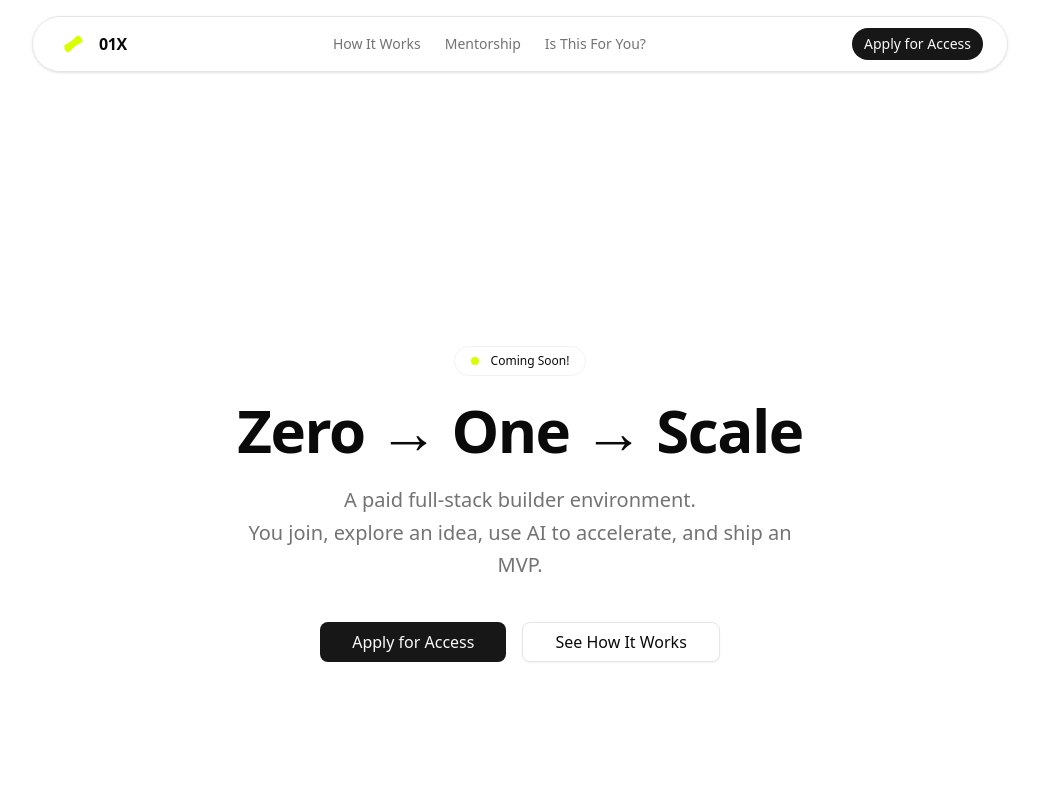
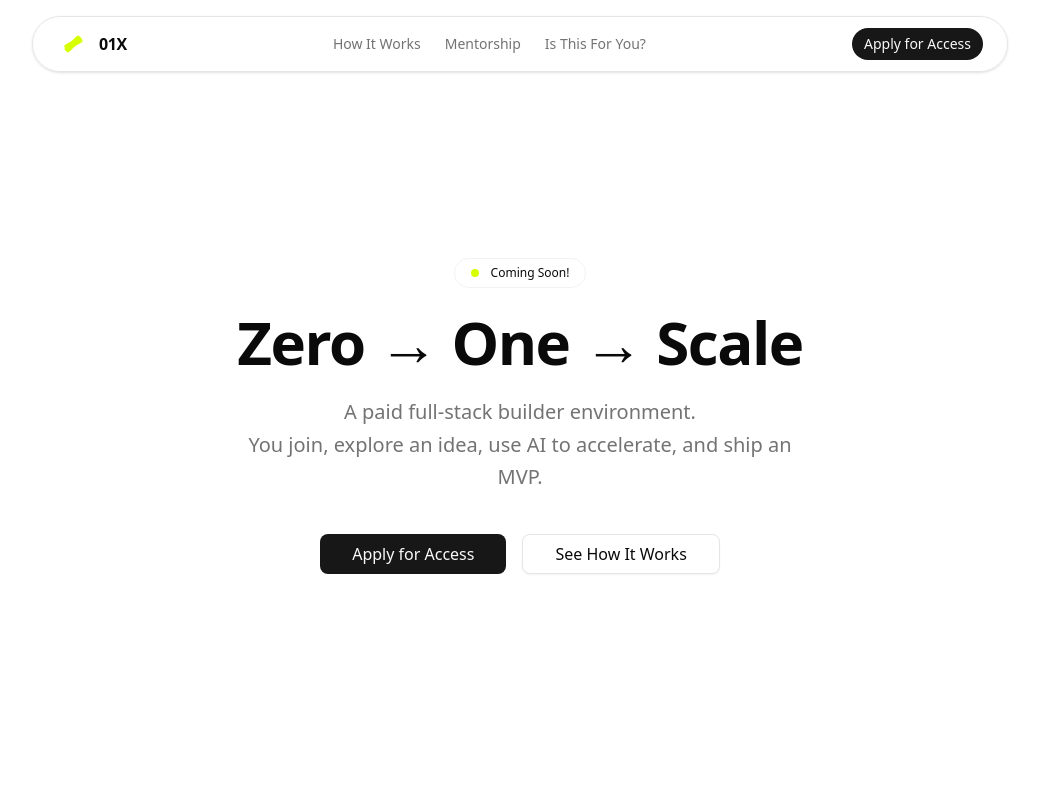
Before and after one commit to 01x-in/01x-app, a Next.js app: page / in a window 1280 px wide. Shown: the top 800 px of the page, without its empty margins (120-1159 px from the left). Built offline with nearby package versions, Linux system fonts and the light colour scheme.

Commit message:
feat: Implement scroll snap functionality for page sections.

```diff
--- a/src/app/globals.css
+++ b/src/app/globals.css
@@ -142,12 +142,39 @@
   }
 }
 
-/* Full-screen section utilities */
+/* Scroll snap container */
+.scroll-snap-container {
+  height: 100vh;
+  overflow-y: scroll;
+  scroll-snap-type: y mandatory;
+  scroll-behavior: smooth;
+  -webkit-overflow-scrolling: touch;
+}
+
+/* Full-screen section utilities with scroll snap */
 .section-full {
+  height: 100vh;
   min-height: 100vh;
   display: flex;
   align-items: center;
   justify-content: center;
+  scroll-snap-align: start;
+  scroll-snap-stop: always;
+  overflow: hidden;
+}
+
+/* For sections that need scrollable content */
+.section-full-scrollable {
+  height: 100vh;
+  min-height: 100vh;
+  display: flex;
+  align-items: flex-start;
+  justify-content: center;
+  scroll-snap-align: start;
+  scroll-snap-stop: always;
+  overflow-y: auto;
+  padding-top: 5rem;
+  padding-bottom: 2rem;
 }
 
 /* Section spacing utilities */
--- a/src/app/page.tsx
+++ b/src/app/page.tsx
@@ -8,8 +8,9 @@ import { ThemeToggle } from "@/components/theme-toggle";
 
 export default function Home() {
   return (
-    <div className="min-h-screen bg-background">
+    <>
       <Navbar />
+      <div className="scroll-snap-container bg-background">
         {/* Hero Section */}
         <section id="hero" className="section-full pt-16">
           <div className="container-narrow text-center -mt-8">
@@ -429,5 +430,6 @@ export default function Home() {
           </footer>
         </section>
       </div>
+    </>
   );
 }
--- a/src/components/navbar.tsx
+++ b/src/components/navbar.tsx
@@ -7,13 +7,17 @@ import O1XLogo from "@/components/o1x-logo";
 export default function Navbar() {
     const scrollTo = (id: string) => {
         const element = document.getElementById(id);
-        if (element) {
-            element.scrollIntoView({ behavior: "smooth" });
+        const container = document.querySelector('.scroll-snap-container');
+        if (element && container) {
+            container.scrollTo({
+                top: element.offsetTop,
+                behavior: "smooth"
+            });
         }
     };
 
     return (
-        <header className="sticky top-0 z-50 w-full py-4">
+        <header className="fixed top-0 left-0 right-0 z-50 w-full py-4">
             <div className="container-wide">
                 <nav className="flex h-14 items-center justify-between rounded-full border bg-background/95 backdrop-blur supports-[backdrop-filter]:bg-background/80 px-4 md:px-6 shadow-sm">
                     {/* Logo & Brand */}
```
Lines whose indentation alone changed are shown as unchanged.
